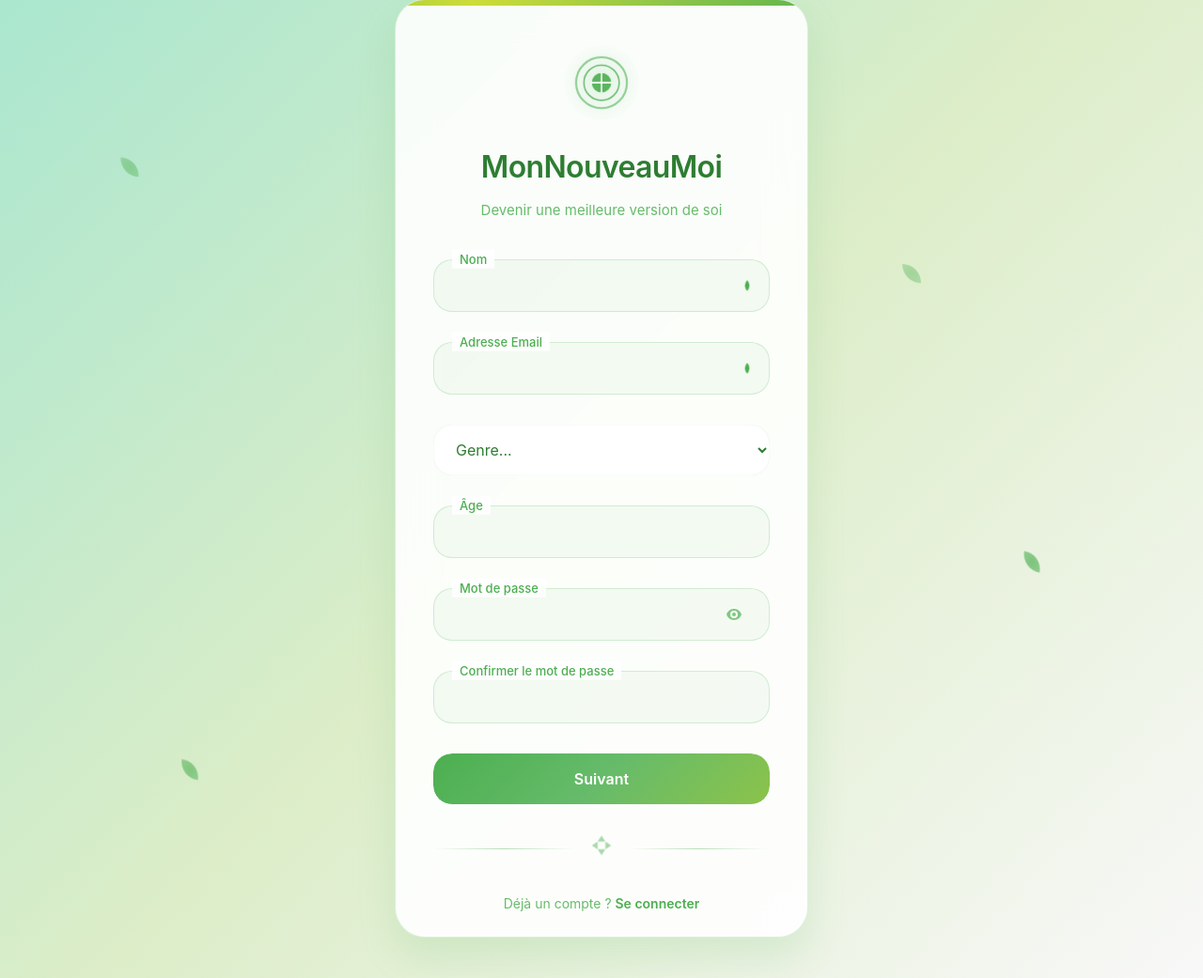
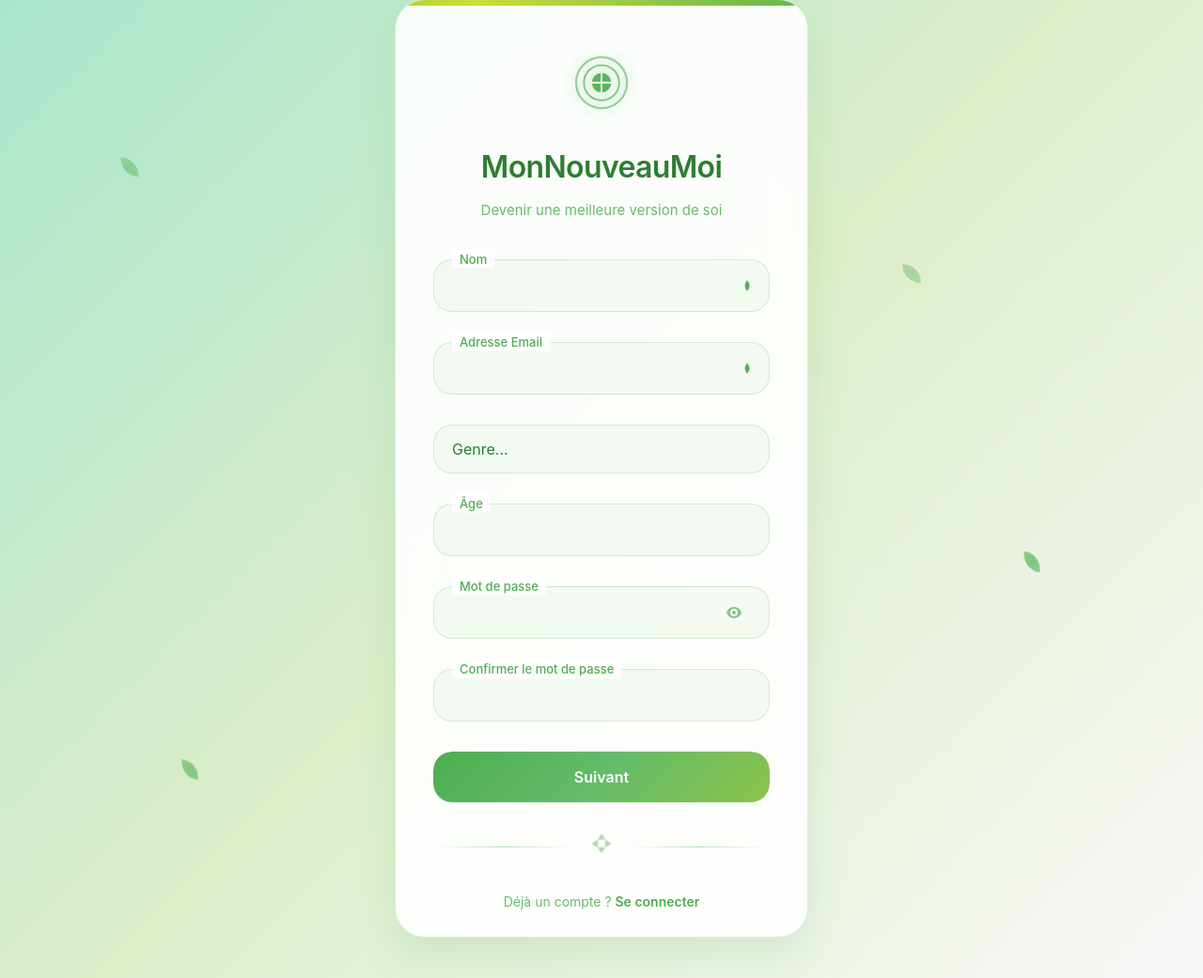
Before and after one commit to tahinaRAJ/regime, a CodeIgniter 4 app: the page made by codeIgniter/app/Views/auth/SingUp1.php in a window 1280 px wide. Shown: the part 44-1085 px from the top of the page at 94% size. Run offline with PHP 8.4 and a stand-in for CodeIgniter, Linux system fonts and the light colour scheme; the template is opened without the code that fills it, so the values that code supplies are empty; some libraries are stand-ins or nearby versions.

Commit message:
fixed css

```diff
--- a/codeIgniter/app/Views/auth/SingUp1.php
+++ b/codeIgniter/app/Views/auth/SingUp1.php
@@ -33,9 +33,9 @@
         <span class="gentle-error" id="emailError"></span>
     </div>
 
-    <div class="organic-field">
+    <div class="organic-field" style="z-index: 10; position: relative;">
         <div class="field-nature"></div>
-        <select id="genre" name="genre" required style="width:100%;padding:16px 20px;border-radius:20px;border:2px solid var(--sage-200);background:rgba(255,255,255,.85);">
+        <select id="genre" name="genre" required style="width:100%;padding:16px 20px;border-radius:20px;border:none;background:transparent;position:relative;z-index:2;color:#2e7d32;outline:none;font-size:16px;-webkit-appearance:none;appearance:none;cursor:pointer;">
             <option value="" <?= empty($data['genre']) ? 'selected' : '' ?>>Genre...</option>
             <option value="Homme" <?= ($data['genre'] ?? '') === 'Homme' ? 'selected' : '' ?>>Homme</option>
             <option value="Femme" <?= ($data['genre'] ?? '') === 'Femme' ? 'selected' : '' ?>>Femme</option>
```
